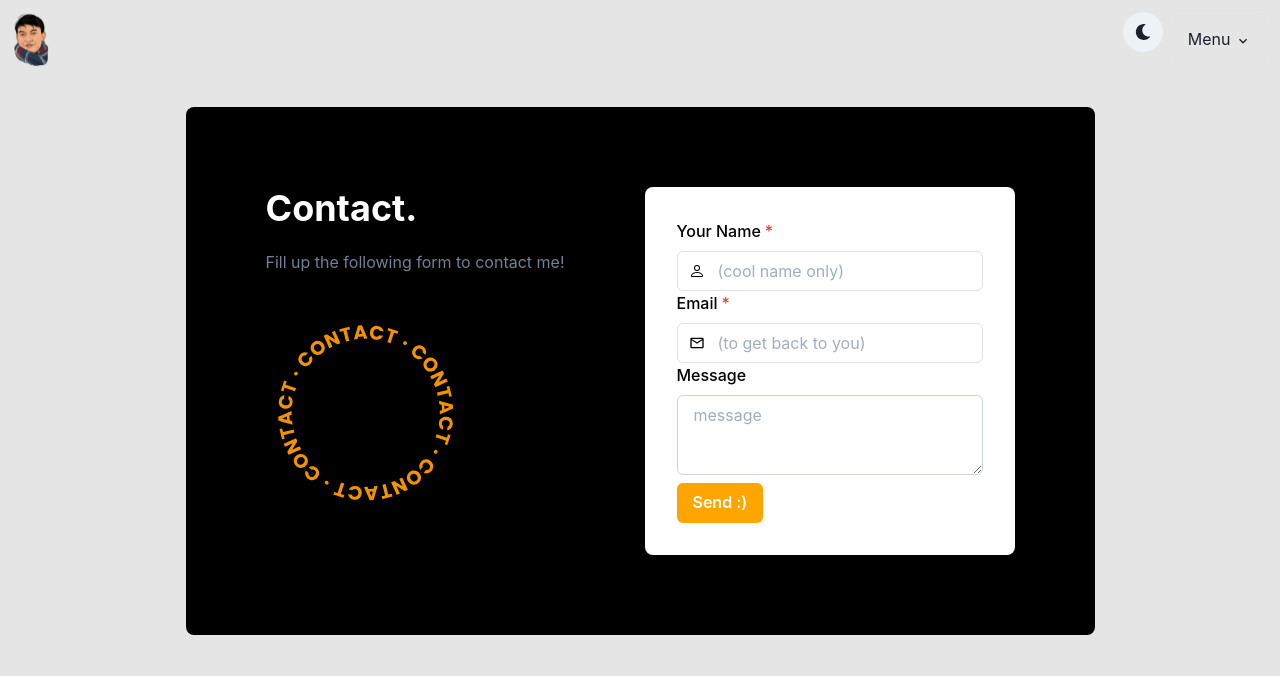
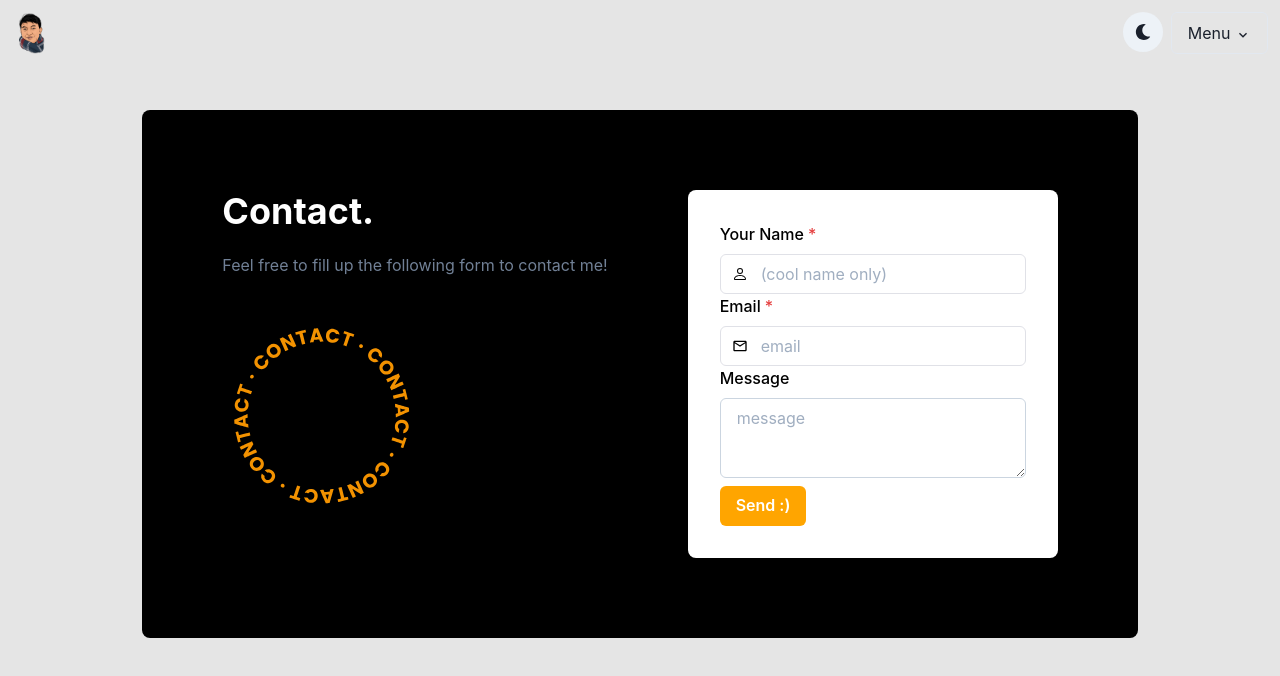
Before and after one commit to aideedamsyar/react-landing, a React (Create React App) app: page /contact in a window 1280 px wide. Shown: the top 676 px of the page. Built offline with nearby package versions, Linux system fonts and the light colour scheme.

Commit message:
last update

```diff
--- a/public/index.html
+++ b/public/index.html
@@ -2,7 +2,7 @@
 <html lang="en">
   <head>
     <meta charset="utf-8" />
-    <link rel="icon" href="%PUBLIC_URL%/favicon.ico" />
+    <link rel="icon" href="https://aideedamsyar.com/favicon.ico" />
     <meta name="viewport" content="width=device-width, initial-scale=1" />
     <meta name="theme-color" content="#000000" />
     <meta property="og:site_name" content="aideedamsyar">
--- a/src/components/Contact.js
+++ b/src/components/Contact.js
@@ -37,7 +37,7 @@ import {
 
     return (
       <Container maxW="full" mt={0} centerContent overflow="hidden">
-        <Flex>
+        <Flex mt={4} mb={4}>
 
           <Box
             bg={isDark ? "white" : "black"}
@@ -51,7 +51,7 @@ import {
                   <Box>
                     <Heading color={isDark ? "black" : "white"}>Contact.</Heading>
                     <Text mt={{ sm: 3, md: 3, lg: 5 }} color="gray.500">
-                      Fill up the following form to contact me!
+                      Feel free to fill up the following form to contact me!
                     </Text>
                     <Box py={{ base: 5, sm: 5, md: 8, lg: 10 }}>
                       <VStack pl={0} spacing={3} alignItems="flex-start">
@@ -87,7 +87,7 @@ import {
                               pointerEvents="none"
                               children={<MdOutlineEmail color="gray.800" />}
                             />
-                            <Input placeholder='(to get back to you)' type="text" size="md" name="email" />
+                            <Input placeholder='email' type="text" size="md" name="email" />
                           </InputGroup>
                         </FormControl>
                         <FormControl id="name">
@@ -112,7 +112,9 @@ import {
                             Send :)
                           </Button>
                         </FormControl>
-
+                        <input type="hidden" name="_next" value="https://aideedamsyar.com/thanks"></input>
+                        <input type="hidden" name="_autoresponse" value="Hello there! Aideed here. Thank you for sending me a message. If it happens to require a reply, I will get back to you soon! Here's a copy of your message."></input>
+                        <input type="hidden" name="_template" value="box"></input>
                         </form>
 
 
--- a/src/components/Home.js
+++ b/src/components/Home.js
@@ -18,7 +18,7 @@ function Home() {
 
 
     return (
-        <VStack>
+        <VStack mt={isNotSmallerScreen ? "0" : "3.7rem"}>
             {/* <GamingTime /> */}
             <Stack align='center'>
             <Flex direction={isNotSmallerScreen ? "row" : "column"}
--- a/src/components/Navbar.js
+++ b/src/components/Navbar.js
@@ -6,8 +6,8 @@ import { useColorMode } from "@chakra-ui/color-mode";
 import {Menu,MenuButton,MenuList,MenuItem,MenuItemOption,MenuGroup,MenuOptionGroup,MenuIcon,MenuCommand,MenuDivider} from '@chakra-ui/react'
 import { ChevronDownIcon } from '@chakra-ui/icons'
 import { Flex, Heading, Link, Spacer, VStack } from "@chakra-ui/layout";
-import Logo from "./Logo";
 import logo from '../media/logo.svg'
+import logoPNG from '../media/logoPNG.png'
 import { BrowserRouter as Router, Routes, Route, useNavigate } from "react-router-dom";
 
 const Navbar = () => {
@@ -21,7 +21,7 @@ const Navbar = () => {
         <div>
         <VStack p={3} pb={0}>
           <Flex w="100%">
-            <img onClick={() => {navigate("/")}} className="logo" src={logo} alt="logo" />
+            <img onClick={() => {navigate("/")}} className="logo" src={logoPNG} alt="logo" />
             <Spacer></Spacer>
             <IconButton mr={2} icon={isDark ? <FaSun/> : <FaMoon/>} isRound='true' onClick={toggleColorMode}></IconButton>
             <Menu>
--- a/src/components/Resume.js
+++ b/src/components/Resume.js
@@ -54,7 +54,7 @@ function Resume() {
                     <AccordionPanel pb={4}>
                     <Text fontSize="2xl" fontWeight="bold">University of Malaya</Text>
                     <Text color='gray.500' fontSize="md" fontWeight="normal">2021 - Present</Text>
-                    <Text color={isDark ? "gray.100" : "gray.900"} fontSize="lg" fontWeight="normal">Bachelor of Computer Science (Artifical Intelligence)</Text>
+                    <Text color={isDark ? "gray.100" : "gray.900"} fontSize="lg" fontWeight="normal">Bachelor of Computer Science (Artificial Intelligence)</Text>
                     </AccordionPanel>
 
                     <AccordionPanel pb={4}>
```
Also changed, not shown: src/media/logoPNG.png (added), 1 other file (tests, documents, lock files or other folders).
